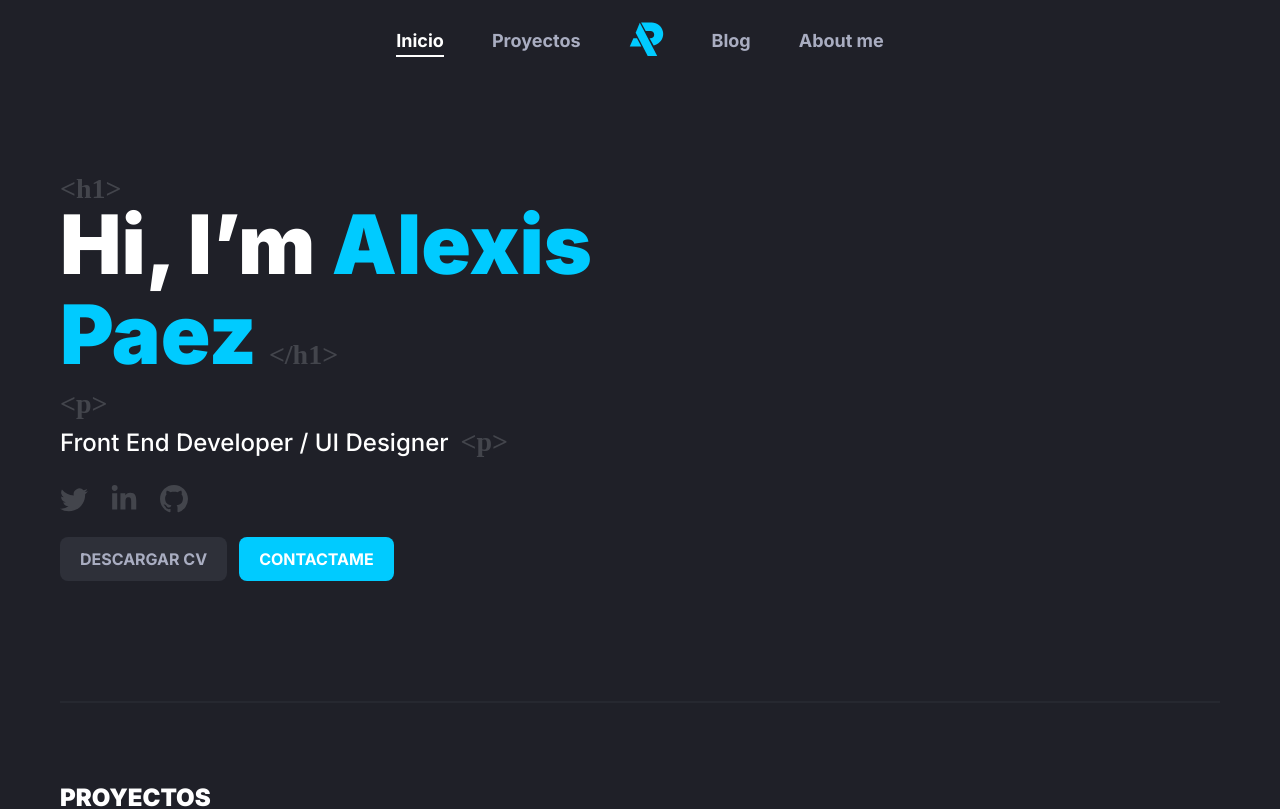
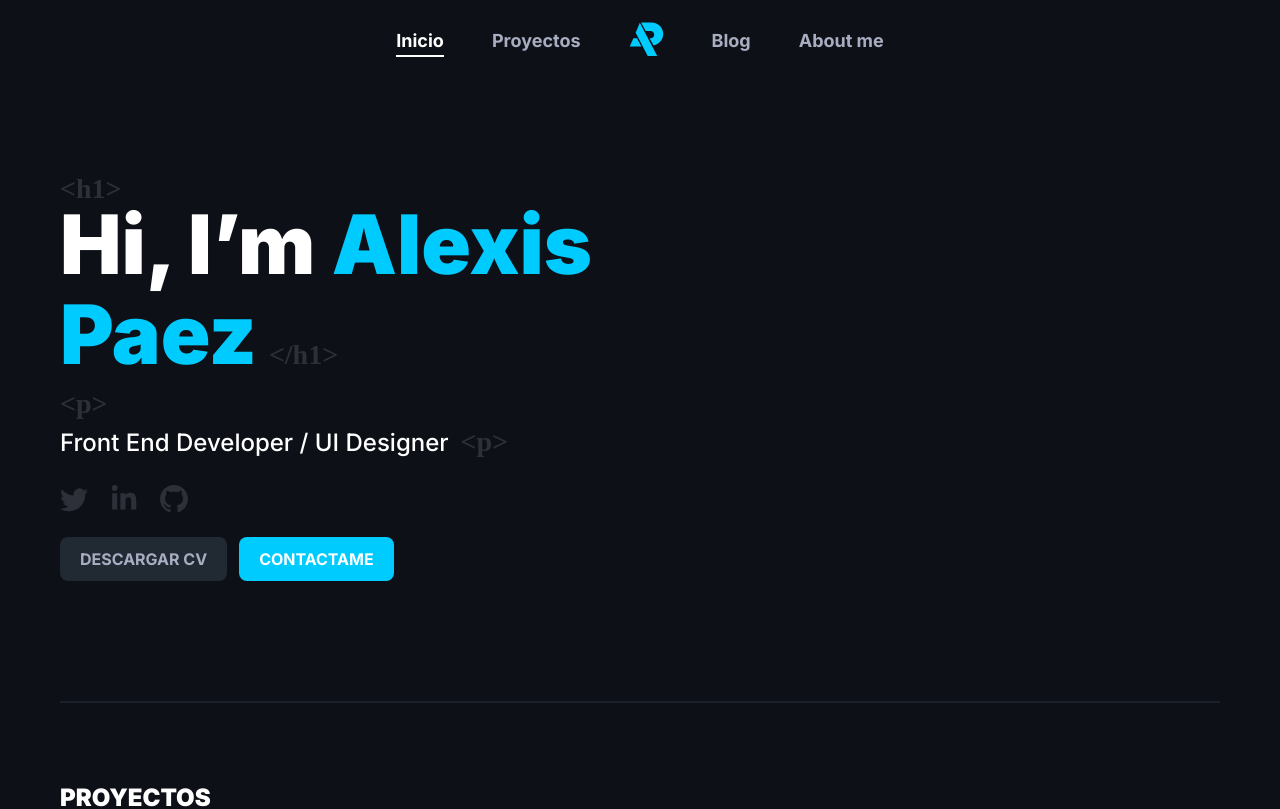
Before and after one commit to AlexisPaez11/website, a React (Create React App) app: page / in a window 1280 px wide. Shown: the top 809 px of the page. Built offline with nearby package versions, Linux system fonts and the light colour scheme; a web font is replaced by a local one.

Commit message:
css modified

```diff
--- a/src/index.css
+++ b/src/index.css
@@ -30,11 +30,11 @@ img::selection {
     --color-text-variant: #a9adc1;
     --transition: all .5s ease;
 
-    /* --color-bg: #0d1117;
+    --color-bg: #0d1117;
     --color-primary: #00cbff;
     --color-component: #212933;
     --color-component-variant1: #1b212a;
-    --color-component-variant2: #2E3039; */
+    --color-component-variant2: #2E3039;
 }
 html {
     font-size: 62.5%;
```
